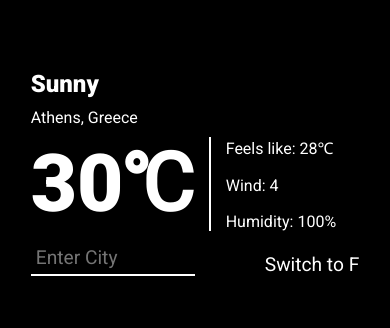
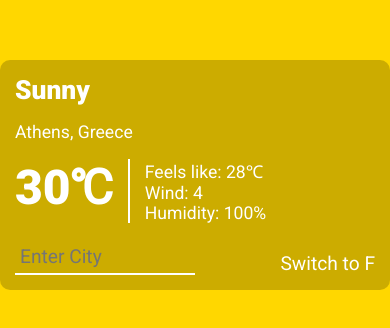
Before and after one commit to elk15/Weather_App, a plain HTML site: page index.html in a window 390 px wide. Shown: the part 140-468 px from the top of the page. Drawn offline with Linux system fonts and the light colour scheme.

```diff
--- a/style.css
+++ b/style.css
@@ -9,7 +9,7 @@
 }
 
 .container {
-    background-color: black;
+    background-color: gold;
     min-height: 100vh;
     display: flex;
     justify-content: center;
@@ -20,8 +20,15 @@
     margin-top: 200px;
     display: flex;
     flex-direction: column;
-    gap: 10px;
-    font-size: 1.5rem;
+    justify-content: space-between;
+    font-size: 1.2rem;
+    width: 400px;
+    height: 230px;
+    padding: 15px;
+    background-color: rgba(0, 0, 0, 0.2);
+    border-radius: 10px;
+    /* text-shadow: #000 0px 0px 4px; */
+    position: relative;
 }
 
 .card .details {
@@ -30,7 +37,7 @@
 }
 
 .card .temp {
-    font-size: 5rem;
+    font-size: 3.5rem;
     border-right: 2px solid white;
     padding-right: 15px;
 }
@@ -66,10 +73,24 @@
     padding: 5px;
 }
 
+.error {
+    position: absolute;
+    top: 240px;
+    color: red;
+    text-shadow: none;
+    transition: opacity 200ms;
+    opacity: 0;
+}
+
+
 @media only screen and (max-width: 450px) {
    .card {
-    font-size: 1rem;
-    padding: 10px;
+    font-size: 1.1rem;
+    gap: 10px;
+   }
+
+   .card .temp {
+    font-size: 3rem;
    }
 
    .card .controls .search {
```
